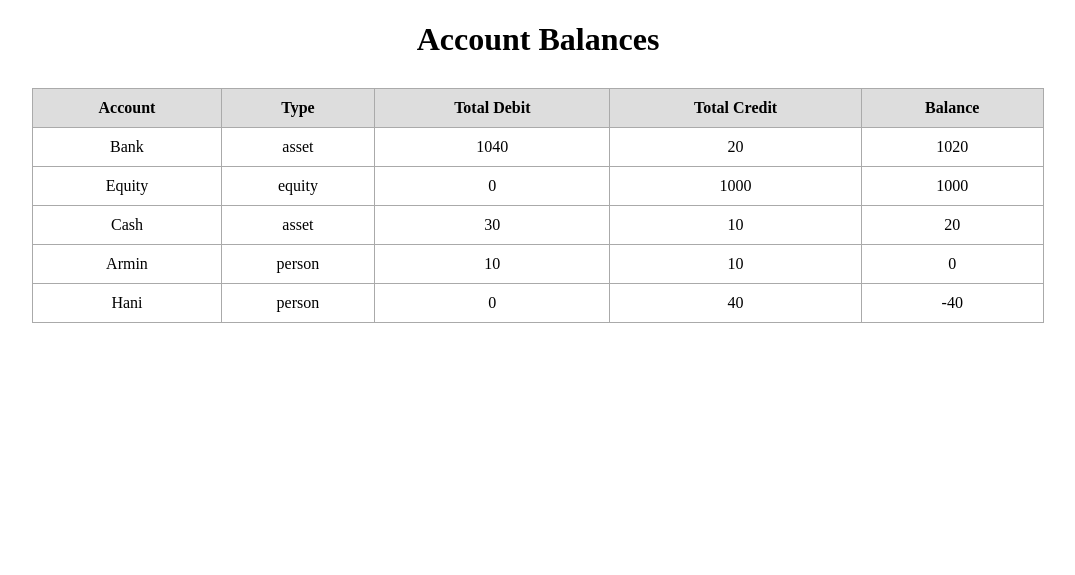
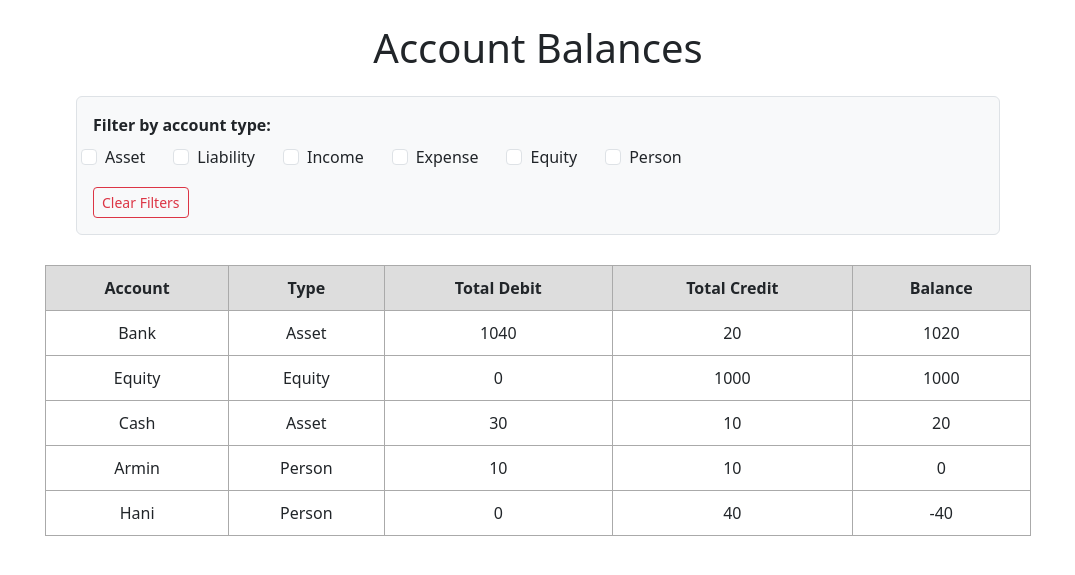
Before and after one commit to Armin-Kamalian/Personal_Accounting, a Django app: page /balances in a window 1280 px wide. Shown: the top 575 px of the page, without its empty margins (102-1177 px from the left). Run offline with Django 5.2, Linux system fonts and the light colour scheme.

Commit message:
Create Account Balance Filter

```diff
--- a/core/templates/core/balances.html
+++ b/core/templates/core/balances.html
@@ -1,7 +1,9 @@
 <!DOCTYPE html>
 <html>
 <head>
+  <meta charset="UTF-8">
   <title>Account Balances</title>
+  <link href="https://cdn.jsdelivr.net/npm/bootstrap@5.3.0/dist/css/bootstrap.min.css" rel="stylesheet">
   <style>
     table {
       width: 80%;
@@ -19,8 +21,31 @@
     }
   </style>
 </head>
-<body>
-    <h1 style="text-align: center;">Account Balances</h1>
+<body class="p-4">
+
+  <h1 class="text-center mb-4">Account Balances</h1>
+
+  <form method="get" class="mb-4 border rounded p-3 bg-light w-75 mx-auto" id="filterForm">
+    <div class="row align-items-center">
+      <div class="col-12 fw-bold mb-2">Filter by account type:</div>
+
+      {% for t in account_types %}
+      <div class="col-auto form-check form-check-inline">
+        <input class="form-check-input" type="checkbox" name="type" value="{{ t }}"
+               id="check_{{ t }}" onchange="document.getElementById('filterForm').submit();"
+               {% if t in selected_types %}checked{% endif %}>
+        <label class="form-check-label" for="check_{{ t }}">
+          {{ t|title }}
+        </label>
+      </div>
+      {% endfor %}
+
+      <div class="col-12 mt-3">
+        <a href="{% url 'accounts_balance' %}" class="btn btn-sm btn-outline-danger">Clear Filters</a>
+      </div>
+    </div>
+  </form>
+
   <table>
     <thead>
       <tr>
@@ -35,13 +60,18 @@
       {% for acc in balances %}
       <tr>
         <td>{{ acc.name }}</td>
-                <td>{{ acc.type }}</td>
+        <td>{{ acc.type|title }}</td>
         <td>{{ acc.debit_total }}</td>
         <td>{{ acc.credit_total }}</td>
         <td>{{ acc.balance }}</td>
       </tr>
+      {% empty %}
+      <tr>
+        <td colspan="5">No accounts found for selected filter.</td>
+      </tr>
       {% endfor %}
     </tbody>
   </table>
+
 </body>
 </html>
--- a/core/templates/core/index.html
+++ b/core/templates/core/index.html
@@ -90,7 +90,7 @@
         <div class="card-body">
           <div class="col-md-12 mt-2">
             <a href="{% url 'transactions_report' %}"><button class="btn btn-success">transactions</button></a>
-            <a href="{% url 'account_balances' %}"><button class="btn btn-success">Balances</button></a>
+            <a href="{% url 'accounts_balance' %}"><button class="btn btn-success">Balances</button></a>
             <a href="{% url 'persons_report' %}"><button class="btn btn-success">Persons</button></a>
           </div>
         </div>
--- a/core/urls.py
+++ b/core/urls.py
@@ -6,6 +6,6 @@ urlpatterns = [
     path('add_account', views.add_account, name='add_account'),
     path('add_transaction', views.add_transaction, name='add_transaction'),
     path('transactions', views.transactions_report, name='transactions_report'),
-    path('balances', views.accounts_balance, name='account_balances'),
+    path('balances', views.accounts_balance, name='accounts_balance'),
     path('persons', views.persons_report, name='persons_report'),
 ]
--- a/core/views.py
+++ b/core/views.py
@@ -2,6 +2,8 @@ from django.shortcuts import render, redirect, HttpResponse
 from datetime import datetime
 import json
 
+
+ACCOUNT_TYPES = ['asset', 'liability', 'income', 'expense', 'equity', 'person']
 DEBIT_TYPES = ['asset', 'expense', 'person']
 CREDIT_TYPES = ['liability', 'income', 'equity']
 
@@ -118,28 +120,42 @@ def transactions_report(request):
 
 
 def accounts_balance(request):
-    with open('db.json', 'r') as file:
+    selected_types = request.GET.getlist('type')
+
+    with open('db.json', 'r', encoding='utf-8') as file:
         db = json.load(file)
 
     balances = []
 
     for account_name, info in db['accounts'].items():
+        acc_type = info.get('type')
+
+        if selected_types and acc_type not in selected_types:
+            continue
+
         debit_total = sum(info.get('debit', []))
         credit_total = sum(info.get('credit', []))
-        if info['type'] in DEBIT_TYPES:
+
+        if acc_type in DEBIT_TYPES:
             balance = debit_total - credit_total
-        elif info['type'] in CREDIT_TYPES:
+        elif acc_type in CREDIT_TYPES:
             balance = credit_total - debit_total
+        else:
+            balance = 0
 
         balances.append({
             'name': account_name,
-            'type': info['type'],
+            'type': acc_type,
             'debit_total': debit_total,
             'credit_total': credit_total,
             'balance': balance
         })
 
-    return render(request, 'core/balances.html', context={'balances': balances})
+    return render(request, 'core/balances.html', {
+        'balances': balances,
+        'selected_types': selected_types,
+        'account_types': ACCOUNT_TYPES
+    })
 
 
 def persons_report(request):
```
Also changed, not shown: core/templates/core/transactions.html (+43 -8 lines). Lines whose indentation alone changed are shown as unchanged.
